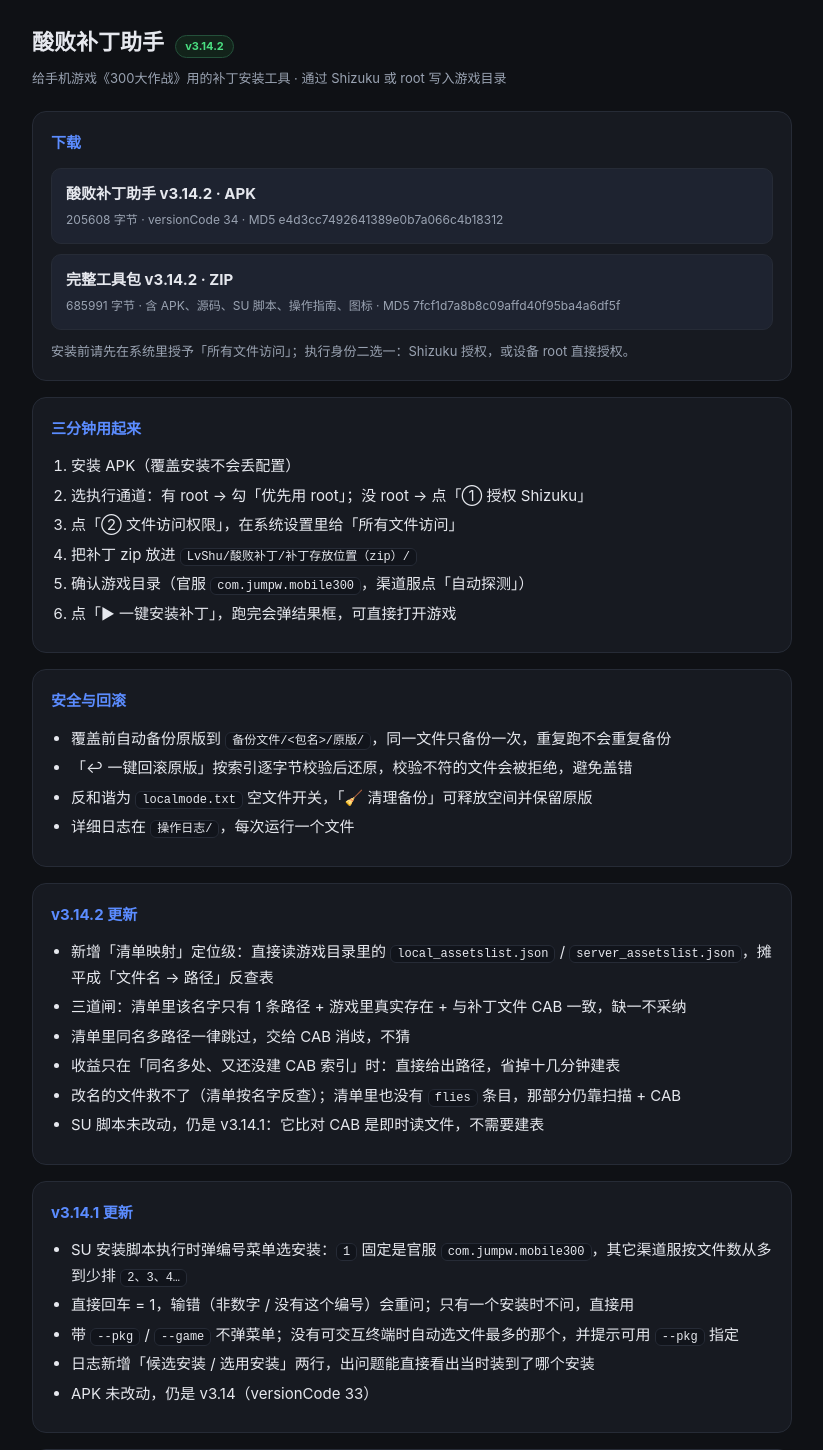
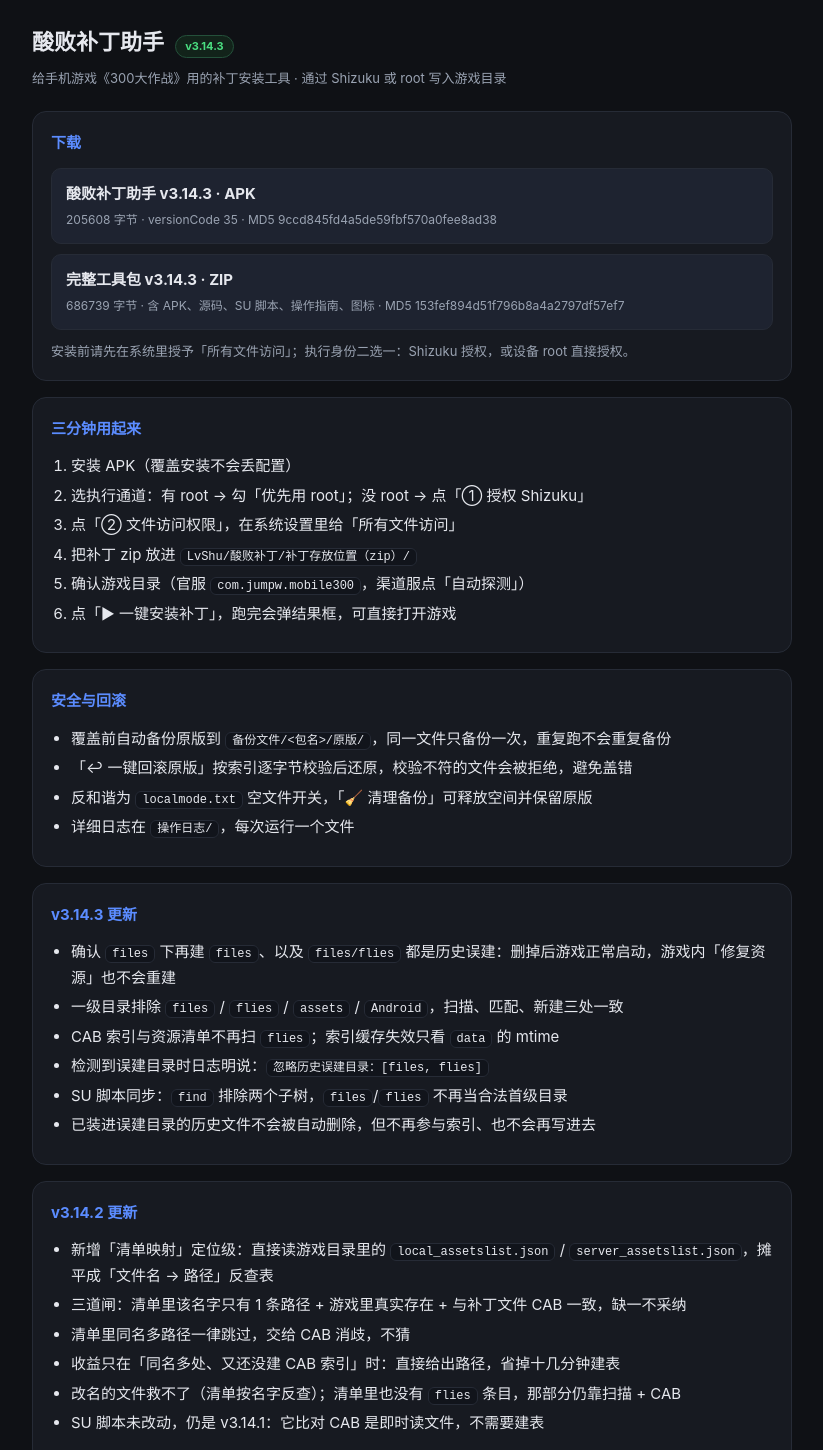
Before and after one commit to LvShu2009/suibai-patchtool, a plain HTML site: page index.html in a window 1280 px wide. Shown: the top 1450 px of the page, without its empty margins (228-1051 px from the left). Drawn offline with Linux system fonts and the light colour scheme.

Commit message:
release: v3.14.3（排除 files/files 与 flies 误建目录，versionCode 35）

```diff
--- a/index.html
+++ b/index.html
@@ -26,18 +26,18 @@ li{margin:4px 0}
 </head>
 <body>
 <div class="wrap">
-  <h1>酸败补丁助手 <span class="tag">v3.14.2</span></h1>
+  <h1>酸败补丁助手 <span class="tag">v3.14.3</span></h1>
   <div class="sub">给手机游戏《300大作战》用的补丁安装工具 · 通过 Shizuku 或 root 写入游戏目录</div>
 
   <div class="card">
     <h2>下载</h2>
-    <a class="btn" href="dist/patchtool-v3.14.2.apk" download>
-      <b>酸败补丁助手 v3.14.2 · APK</b>
-      <span>205608 字节 · versionCode 34 · MD5 e4d3cc7492641389e0b7a066c4b18312</span>
+    <a class="btn" href="dist/patchtool-v3.14.3.apk" download>
+      <b>酸败补丁助手 v3.14.3 · APK</b>
+      <span>205608 字节 · versionCode 35 · MD5 9ccd845fd4a5de59fbf570a0fee8ad38</span>
     </a>
-    <a class="btn" href="dist/patchtool-kit-v3.14.2.zip" download>
-      <b>完整工具包 v3.14.2 · ZIP</b>
-      <span>685991 字节 · 含 APK、源码、SU 脚本、操作指南、图标 · MD5 7fcf1d7a8b8c09affd40f95ba4a6df5f</span>
+    <a class="btn" href="dist/patchtool-kit-v3.14.3.zip" download>
+      <b>完整工具包 v3.14.3 · ZIP</b>
+      <span>686739 字节 · 含 APK、源码、SU 脚本、操作指南、图标 · MD5 153fef894d51f796b8a4a2797df57ef7</span>
     </a>
     <div class="dim">安装前请先在系统里授予「所有文件访问」；执行身份二选一：Shizuku 授权，或设备 root 直接授权。</div>
   </div>
@@ -61,6 +61,18 @@ li{margin:4px 0}
       <li>「↩ 一键回滚原版」按索引逐字节校验后还原，校验不符的文件会被拒绝，避免盖错</li>
       <li>反和谐为 <code>localmode.txt</code> 空文件开关，「🧹 清理备份」可释放空间并保留原版</li>
       <li>详细日志在 <code>操作日志/</code>，每次运行一个文件</li>
+    </ul>
+  </div>
+
+  <div class="card">
+    <h2>v3.14.3 更新</h2>
+    <ul>
+      <li>确认 <code>files</code> 下再建 <code>files</code>、以及 <code>files/flies</code> 都是历史误建：删掉后游戏正常启动，游戏内「修复资源」也不会重建</li>
+      <li>一级目录排除 <code>files</code> / <code>flies</code> / <code>assets</code> / <code>Android</code>，扫描、匹配、新建三处一致</li>
+      <li>CAB 索引与资源清单不再扫 <code>flies</code>；索引缓存失效只看 <code>data</code> 的 mtime</li>
+      <li>检测到误建目录时日志明说：<code>忽略历史误建目录：[files, flies]</code></li>
+      <li>SU 脚本同步：<code>find</code> 排除两个子树，<code>files</code>/<code>flies</code> 不再当合法首级目录</li>
+      <li>已装进误建目录的历史文件不会被自动删除，但不再参与索引、也不会再写进去</li>
     </ul>
   </div>
 
```
Also changed, not shown: 3 other files.
